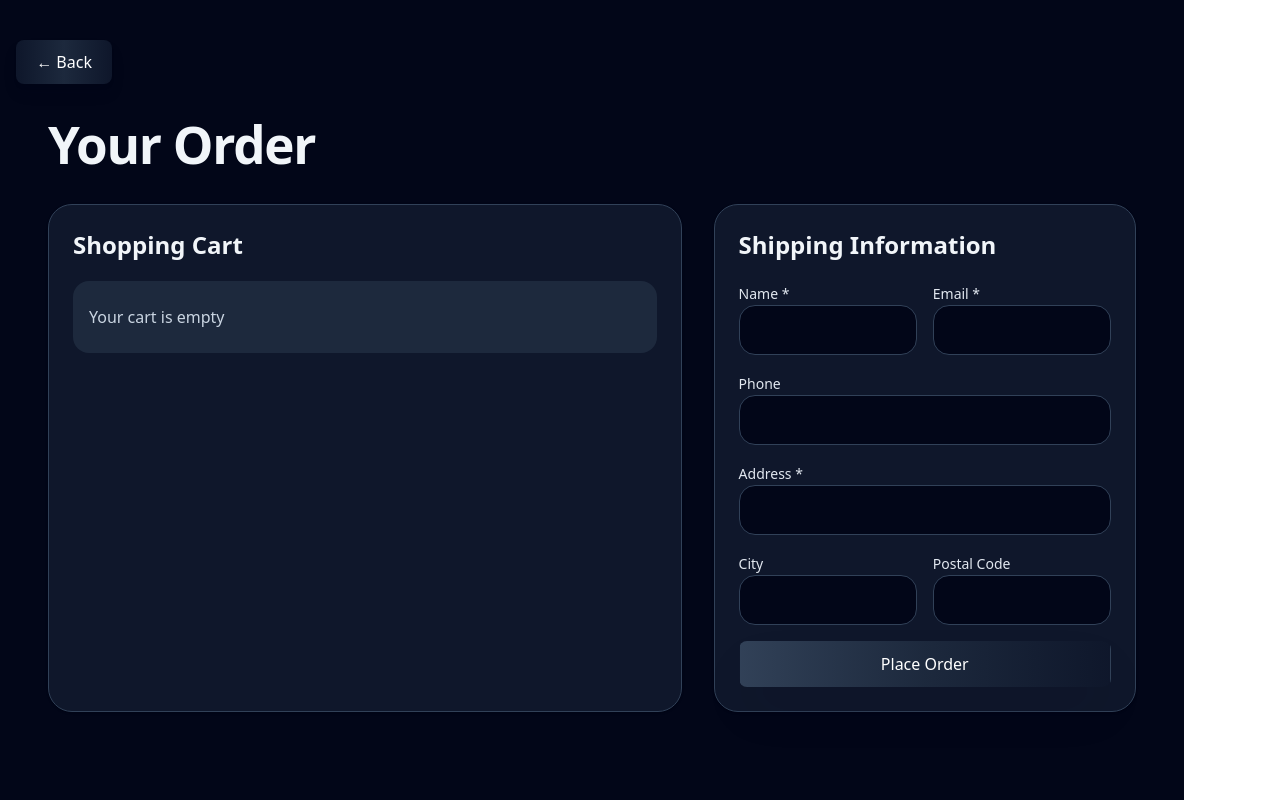
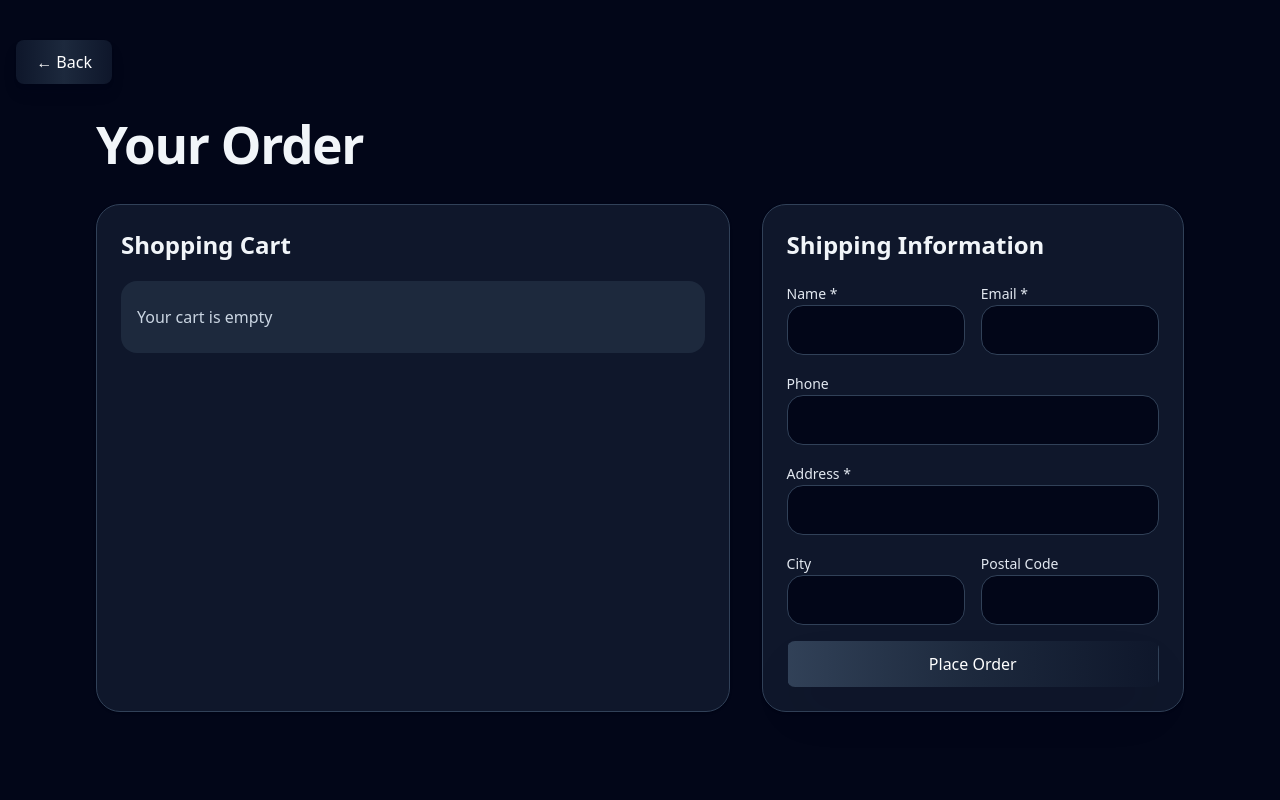
Before and after one commit to IsotopeAlpha/fortune-sales, a React (Vite) app: page /checkout in a window 1280 px wide. Built offline with nearby package versions, Linux system fonts and the light colour scheme.

Commit message:
error resolved

```diff
--- a/src/index.css
+++ b/src/index.css
@@ -1,4 +1,13 @@
 @import "tailwindcss";
+
+@utility no-scrollbar {
+  -ms-overflow-style: none;  /* IE and Edge */
+  scrollbar-width: none;     /* Firefox */
+
+  &::-webkit-scrollbar {
+    display: none;           /* Chrome, Safari and Opera */
+  }
+}
 
 :root {
   font-family: system-ui, Avenir, Helvetica, Arial, sans-serif;
--- a/src/pages/order.jsx
+++ b/src/pages/order.jsx
@@ -100,7 +100,7 @@ export default function OrderPage() {
   );
 
   return (
-    <div className="min-h-screen bg-slate-950 text-slate-100 py-10 px-4">
+    <div className="min-h-screen min-w-screen bg-slate-950 text-slate-100 py-10 px-4">
       <ToastContainer />
       <button
         type="button"
```
